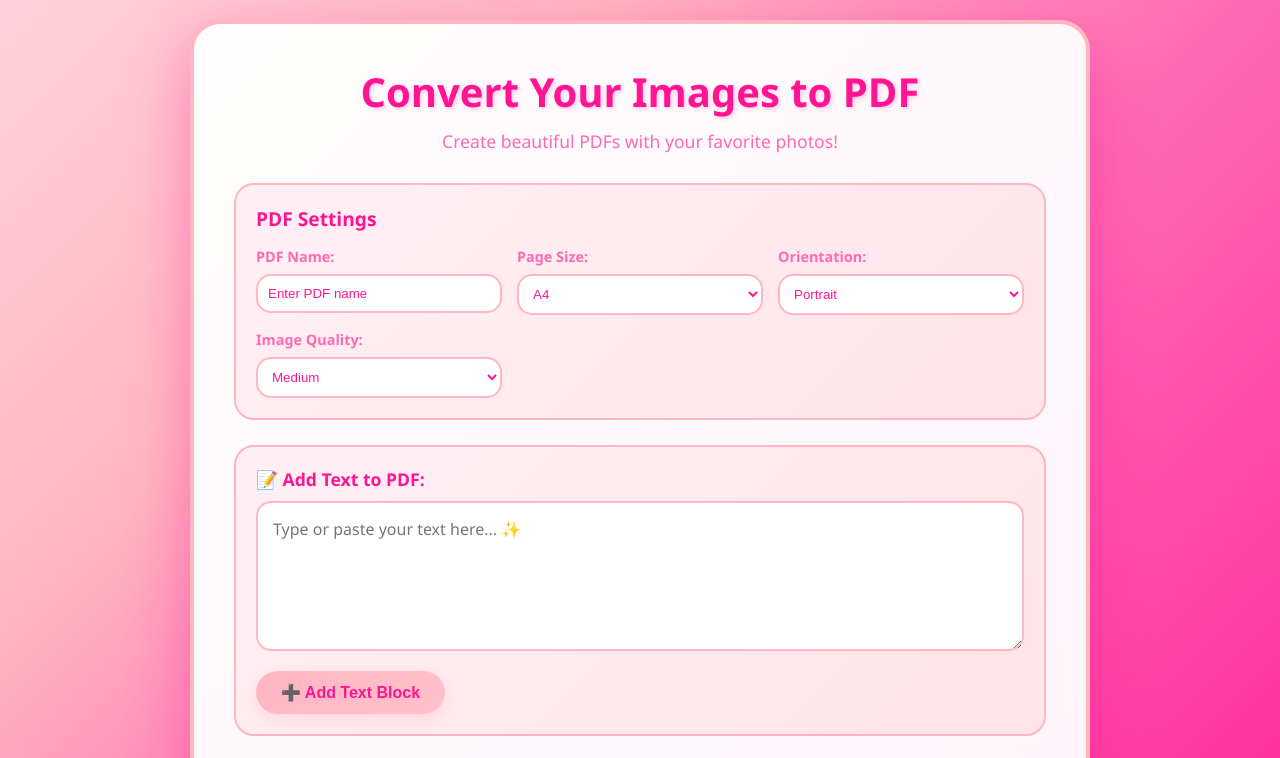
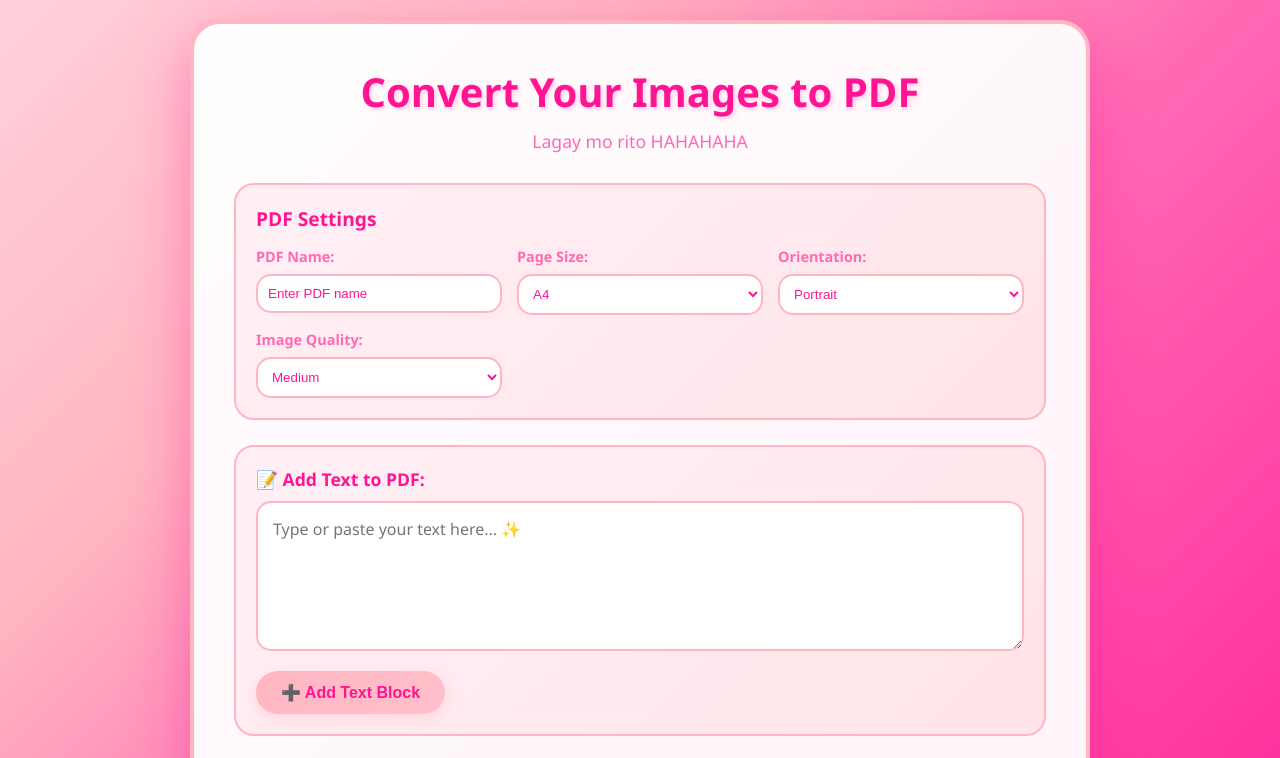
Before and after one commit to DeiEtVou/pdfconverter, a plain HTML site: page index.html in a window 1280 px wide. Shown: the top 758 px of the page. Drawn offline with nearby package versions, Linux system fonts and the light colour scheme.

Commit message:
Update index.html

```diff
--- a/index.html
+++ b/index.html
@@ -10,7 +10,7 @@
 <body>
     <div class="container">
         <h1> Convert Your Images to PDF </h1>
-        <p class="subtitle">Create beautiful PDFs with your favorite photos! </p>
+        <p class="subtitle">Lagay mo rito HAHAHAHA</p>
 
         <!-- Settings Panel -->
         <div class="settings-panel">
```
